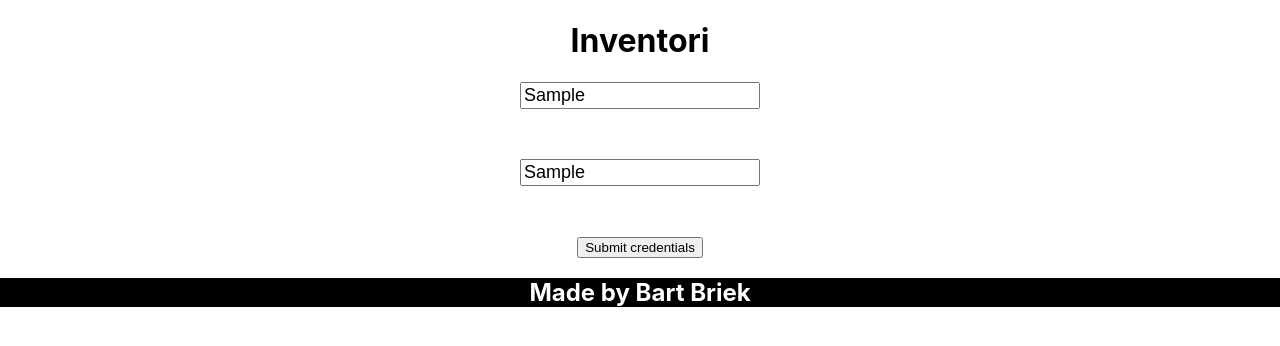
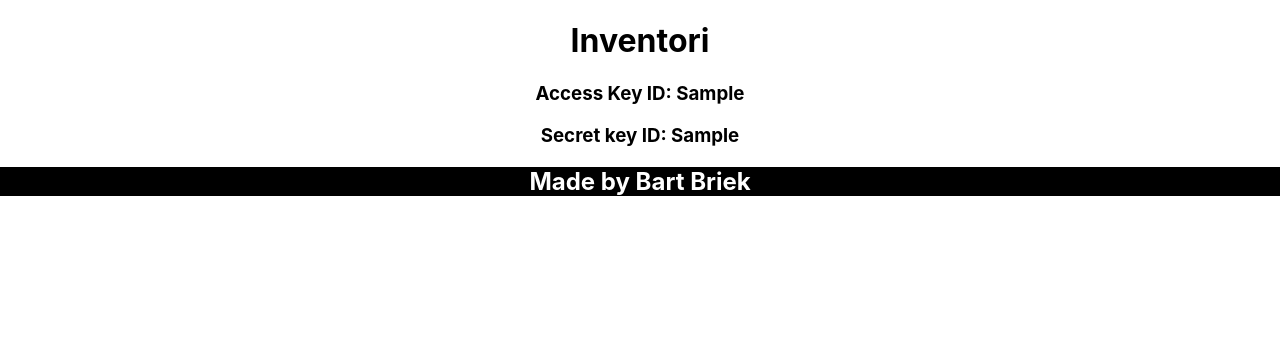
Before and after one commit to bartbriek/inventori, a React (Create React App) app: page / in a window 1280 px wide. Both pictures are taken after typing "Sample", "Sample" into the empty fields and a click on the button "Submit credentials". Shown: the top 346 px of the page. Built offline with nearby package versions, Linux system fonts and the light colour scheme.

Commit message:
Make credentials component dissapear

```diff
--- a/src/components/body/CredentialScreen/CredentialScreen.jsx
+++ b/src/components/body/CredentialScreen/CredentialScreen.jsx
@@ -2,18 +2,23 @@ import './CredentialScreen.css';
 import React, { useState } from 'react';
 
 function CredentialScreen() {
+  const [hasCredentials, setCredentials] = useState(false);
   const [keys, setKeys] = useState({
     accessKey: '',
     secretKey: '',
   });
 
-  function handleClick(event) {
+  const showCredentials = () => {
+    setCredentials(prev => !prev);
+  };
+
+  const handleClick = event => {
+    showCredentials();
+
     // TODO: Make request to backend to store credentials in DB.
+  };
 
-    event.preventDefault();
-  }
-
-  function handleChange(event) {
+  const handleChange = event => {
     const { value, name } = event.target;
 
     setKeys(prevValue => {
@@ -29,10 +34,11 @@ function CredentialScreen() {
         };
       }
     });
-  }
+  };
 
+  const inputForm = () => {
     return (
-    <div className='credentials-container'>
+      <div>
         <form onSubmit={handleClick}>
           <input
             className='input'
@@ -53,11 +59,25 @@ function CredentialScreen() {
             type='text'
             value={keys.secretKey}
           />
+        </form>
 
-        <br />
+        <button onClick={handleClick}>Submit credentials</button>
+      </div>
+    );
+  };
 
-        <button>Submit credentials</button>
-      </form>
+  const credentials = () => {
+    return (
+      <div>
+        <h3>Access Key ID: {keys.accessKey}</h3>
+        <h3>Secret key ID: {keys.secretKey}</h3>
+      </div>
+    );
+  };
+
+  return (
+    <div className='credentials-container'>
+      {hasCredentials ? credentials() : inputForm()}
     </div>
   );
 }
--- /dev/null
+++ b/src/components/body/CredentialsForm/CredentialsForm.jsx
@@ -0,0 +1 @@
+import React from 'react';
```
Lines whose indentation alone changed are shown as unchanged.
